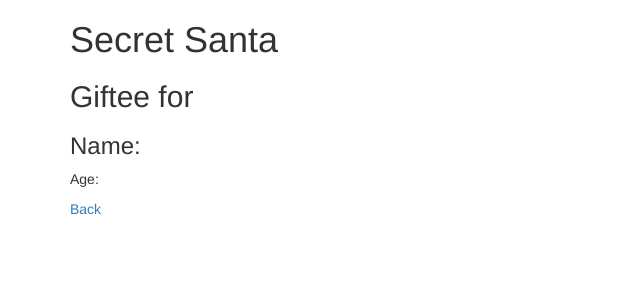
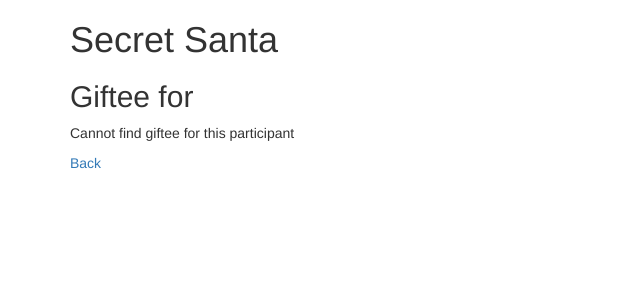
Before and after one commit to manuel-alvarez/secret-santa, a Django app: a page that uses templates/giftee.html in a window 1280 px wide. Shown: the top 300 px of the page, without its empty margins (0-640 px from the left). Run offline with Django 3.2, Linux system fonts and the light colour scheme; data that the repository does not hold is empty; some libraries are stand-ins or nearby versions.

Commit message:
Improve error message

```diff
--- a/secret_santa/views.py
+++ b/secret_santa/views.py
@@ -63,6 +63,7 @@
 
     def get(self, request, *args, **kwargs):
         participant_id = kwargs.get("participant_id", None)
+        errors = []
 
         # First, we get the participant data. Of course, using our API
         response = requests.get(
@@ -91,4 +92,7 @@
             kwargs["participant"] = participant
             kwargs["giftee"] = giftee
 
+        else:
+            errors.append("Cannot find giftee for this participant")
+
         return super(GifteeView, self).get(request, *args, **kwargs)
--- a/templates/giftee.html
+++ b/templates/giftee.html
@@ -3,7 +3,11 @@
 
 {% block content %}
     <h2>{% trans "giftee for"|capfirst %} {{ participant.name }}</h2>
-    <h3>{% trans "name"|capfirst %}: {{ giftee.name }}</h3>
-    <p>{% trans "age"|capfirst %}: {{ giftee.age }}</p>
+    {% if giftee %}
+        <h3>{% trans "name"|capfirst %}: {{ giftee.name }}</h3>
+        <p>{% trans "age"|capfirst %}: {{ giftee.age }}</p>
+        {% else %}
+        <p>{% trans "cannot find giftee for this participant"|capfirst %}</p>
+    {% endif %}
     <p><a href="{% url "default_list" %}">{% trans "back"|capfirst %}</a></p>
 {% endblock %}
```
Also changed, not shown: db.sqlite3.
